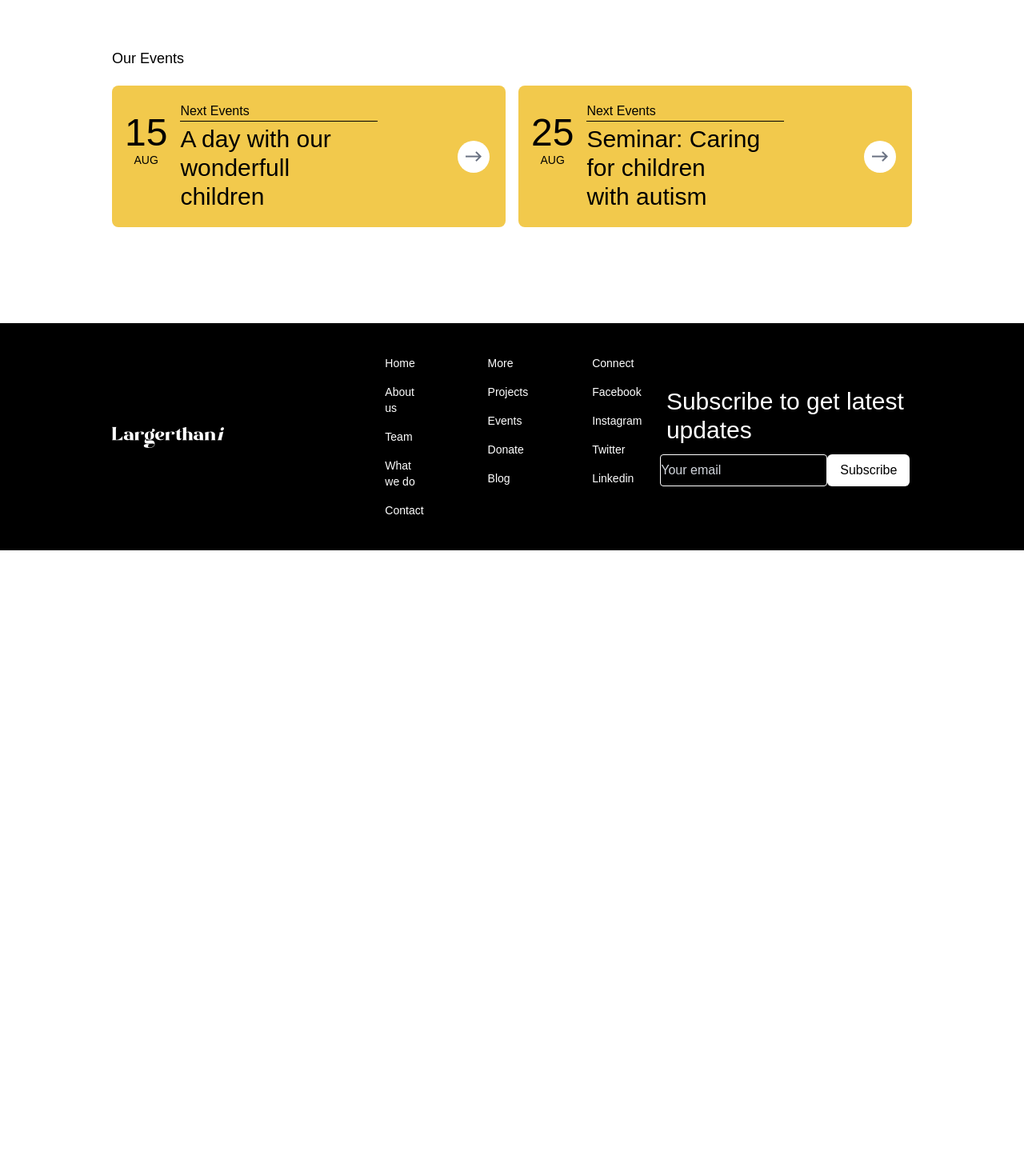
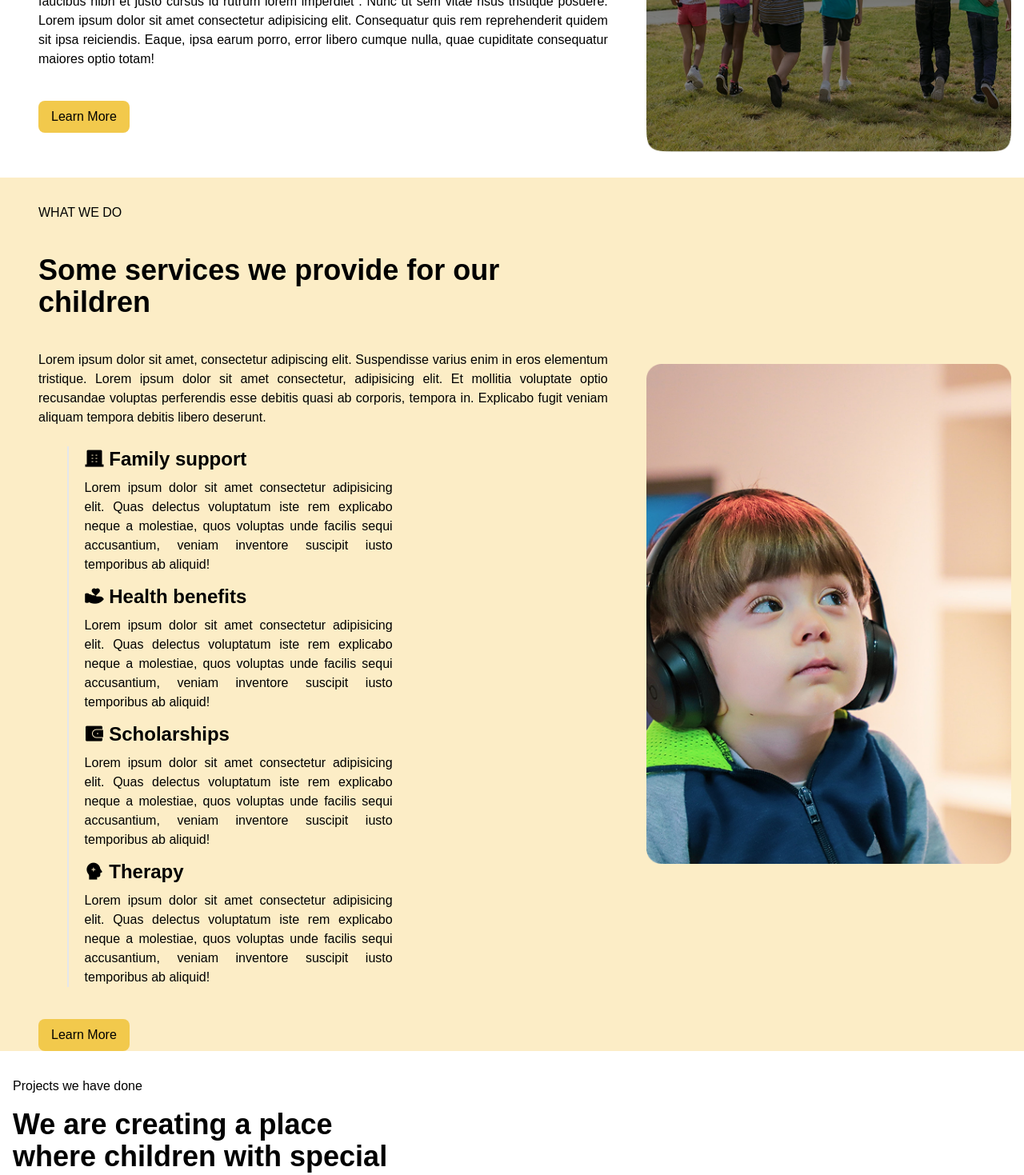
Before and after one commit to kartik11m/NGO, a React (Vite) app: page / in a window 1280 px wide. Shown: the part 1100-2569 px from the top of the page at 80% size. Before the commit the page ends 1788 px from the top, so only its background shows below. Built offline with nearby package versions, Linux system fonts and the light colour scheme; a web font is replaced by a local one.

Commit message:
Home Layout Completed for now

```diff
--- a/src/Home_Pages/Home.jsx
+++ b/src/Home_Pages/Home.jsx
@@ -1,12 +1,22 @@
 import React from 'react'
 import Hero from './Hero'
 import Layout from '../components/Layout'
+import Section2 from './Section2'
+import Section3 from './Section3'
+import Section4 from './Section4'
+import Section5 from './Section5'
+
 
 const Home = () => {
   return (
     <>
         <Layout>
             <Hero/>
+            <Section2/>
+            <Section3/>
+            <Section4/>
+            <Section5/>
+
         </Layout>
     </>
   )
```
